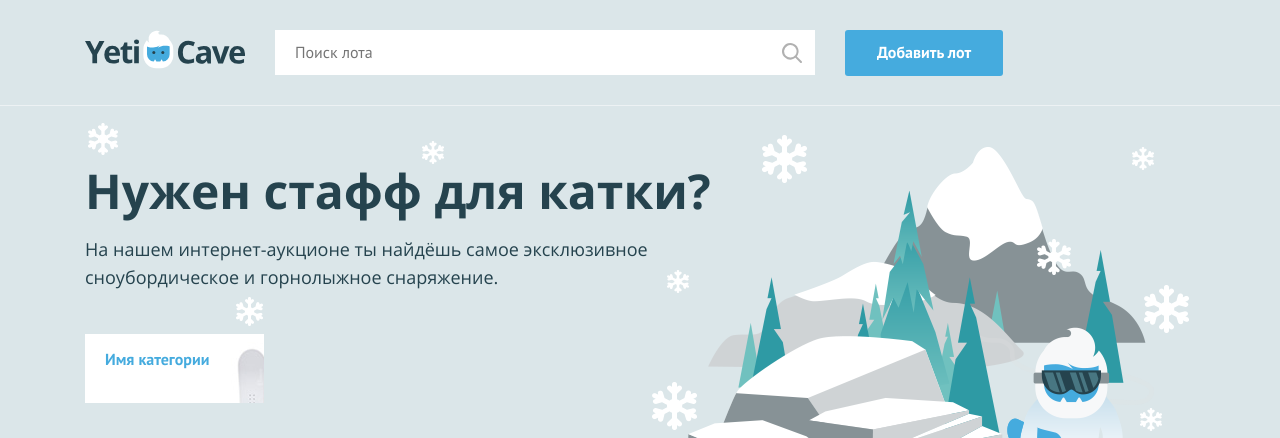
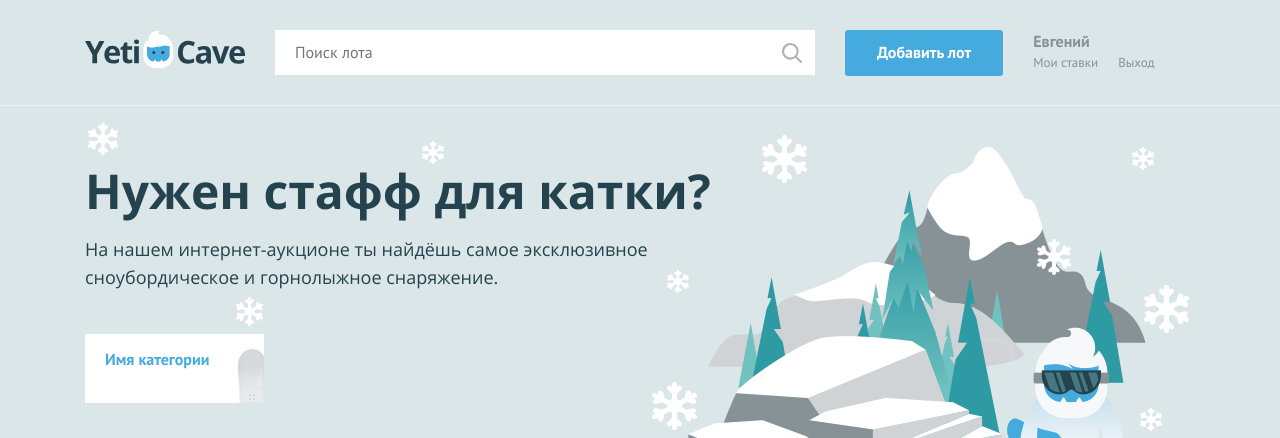
Before and after one commit to Kaputin/780933-yeticave-10, a PHP site: page / in a window 1280 px wide. Shown: the top 438 px of the page. Run offline with PHP 8.4, Linux system fonts and the light colour scheme.

Commit message:
Работа с условиями

```diff
--- a/index.php
+++ b/index.php
@@ -1,7 +1,7 @@
 <?php
 $is_auth = rand(0, 1);
 
-$user_name = ''; // укажите здесь ваше имя
+$user_name = "Евгений"; // укажите здесь ваше имя
 ?>
 <!DOCTYPE html>
 <html lang="ru">
@@ -27,7 +27,22 @@ $user_name = ''; // укажите здесь ваше имя
         <a class="main-header__add-lot button" href="pages/add-lot.html">Добавить лот</a>
 
         <nav class="user-menu">
-
+            <?php if ($is_auth == 1): ?>
+                <div class="user-menu__logged">
+                    <p><?=$user_name; ?></p>
+                    <a class="user-menu__bets" href="pages/my-bets.html">Мои ставки</a>
+                    <a class="user-menu__logout" href="#">Выход</a>
+                </div>
+            <?php else: ?>
+                <ul class="user-menu__list">
+                    <li class="user-menu__item">
+                        <a href="#">Регистрация</a>
+                    </li>
+                    <li class="user-menu__item">
+                        <a href="#">Вход</a>
+                    </li>
+                </ul>
+          <?php endif; ?>
         <!-- здесь должен быть PHP код для показа меню и данных пользователя -->
 
         </nav>
```
